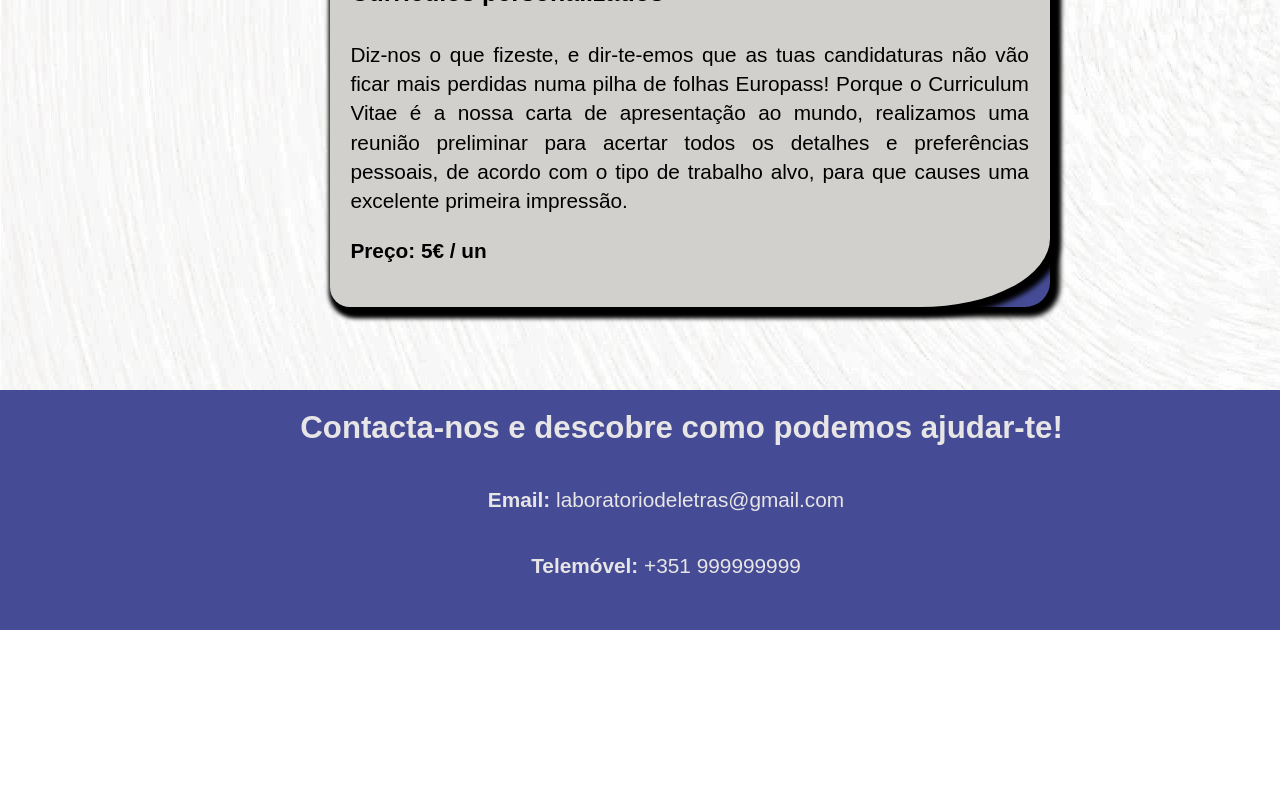
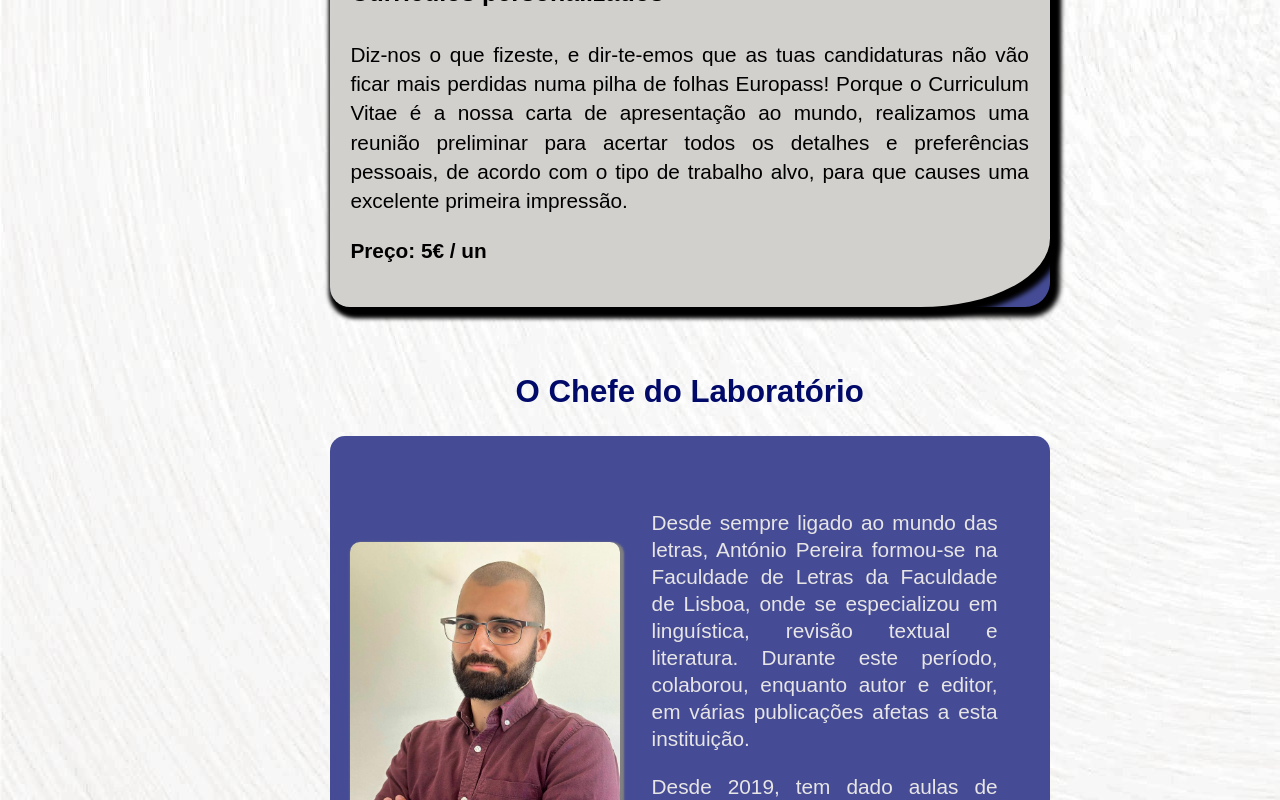
Before and after one commit to APereira23/laboratorio-de-letras, a React (Create React App) app: page / in a window 1280 px wide. Shown: the part 2000-2800 px from the top of the page. Before the commit the page ends 2630 px from the top, so only its background shows below. Built offline with nearby package versions, Linux system fonts and the light colour scheme.

Commit message:
Add bio section

```diff
--- a/src/App.css
+++ b/src/App.css
@@ -8,7 +8,7 @@ html {
 /* HEADER */
 
 .header-component {
-  background-color: rgb(69, 76, 149);
+  background: linear-gradient(to top, rgb(69, 76, 149), rgb(32, 32, 34));
   color: rgb(214, 214, 214);
   padding: 0.5rem;
   padding-left: 3.5rem;
@@ -107,10 +107,38 @@ html {
   font-weight: bold;
 }
 
+/* About */
+
+.about-title {
+  text-align: center;
+  color: rgb(1, 10, 105);
+
+}
+.about-main-container {
+  display: flex;
+  align-items: center;
+  background-color: rgb(69, 76, 149);
+  color: rgb(231, 229, 229);
+  padding: 1rem;
+  border-radius: 15px;
+}
+
+.about-image {
+  width:270px;
+  border-radius: 10px;
+  box-shadow: 2px 2px 2px 2px grey;
+}
+
+.about-text {
+  line-height: 1.3rem;
+  padding: 1.5rem;
+}
+
+
 /* Footer */
 
 .footer-component {
-  background-color: rgb(69, 76, 149);
+  background: linear-gradient(to bottom, rgb(69, 76, 149), rgb(32, 32, 34));
   color: rgb(231, 229, 229);
   padding: 1.5rem;
   padding-right: 4rem;
--- /dev/null
+++ b/src/components/About.js
@@ -0,0 +1,32 @@
+import React, { Component } from "react";
+import aboutImage from "../pictures/picture.jpeg";
+import { aboutTitle } from "./data";
+import { aboutText } from "./data";
+
+class About extends Component {
+  constructor(props) {
+    super(props);
+  }
+
+  render() {
+    return (
+      <div className="about-component">
+        <h2 className="about-title">{aboutTitle}</h2>
+        <div className="about-main-container">
+          <div className="about-image-container">
+            <img className="about-image" src={aboutImage}></img>
+          </div>
+          <div className="about-text">
+            {aboutText.map((p) => {
+              return (
+                <p>{p}</p>
+              );
+            })}
+          </div>
+        </div>
+      </div>
+    );
+  }
+}
+
+export default About;
--- a/src/components/HomeComp.js
+++ b/src/components/HomeComp.js
@@ -1,5 +1,6 @@
 import React, { Component } from "react";
 import Services from "./Services";
+import About from "./About";
 import { slogan, welcomeText } from "./data.js";
 
 class HomeComp extends Component {
@@ -15,6 +16,7 @@ class HomeComp extends Component {
             <h2 className="landing-slogan">{slogan}</h2>
             <p className="landing-welcome-text">{welcomeText}</p>
             <Services />
+            <About />
           </div>
         </div>
       </div>
--- a/src/components/data.js
+++ b/src/components/data.js
@@ -15,7 +15,7 @@ const servicesList = [
   },
   {
     title: "Traduções Português / Inglês",
-    description: "Traduzimos tudo, desde anúncios e páginas web até ementas. Chega de afugentar clientes por medo de que vão comer 'nails on bread'!",
+    description: "Traduzimos tudo, desde anúncios e páginas web até ementas. Chega de afugentar clientes por medo de comer 'nails on bread'!",
     price: "0,02€ / palavra",
   },
   {
@@ -33,16 +33,14 @@ const servicesList = [
 const aboutTitle = "O Chefe do Laboratório";
 
 const aboutText = [
-
+  "Desde sempre ligado ao mundo das letras, António Pereira formou-se na Faculdade de Letras da Faculdade de Lisboa, onde se especializou em linguística, revisão textual e literatura. Durante este período, colaborou, enquanto autor e editor, em várias publicações afetas a esta instituição.",
+  "Desde 2019, tem dado aulas de Português, Inglês e Filosofia no centro de estudos Explicolândia em Alvalade, tendo desempenhado também, durante dois anos, a função de coordenador neste centro.",
 ];
 
-const credits = [
-  "",
-];
 
 const contacts = {
   message: "Contacta-nos e descobre como podemos ajudar-te!",
   email: "laboratoriodeletras@gmail.com",
   phone: "+351 999999999",
 }
-export { headerTitle, contacts, slogan, welcomeText, servicesTitle, servicesList, credits };
+export { headerTitle, slogan, welcomeText, servicesTitle, servicesList, aboutTitle, aboutText, contacts };
```
Also changed, not shown: src/components/BlogComp.js (deleted, +0 -15 lines), src/pictures/picture.jpeg (added).
